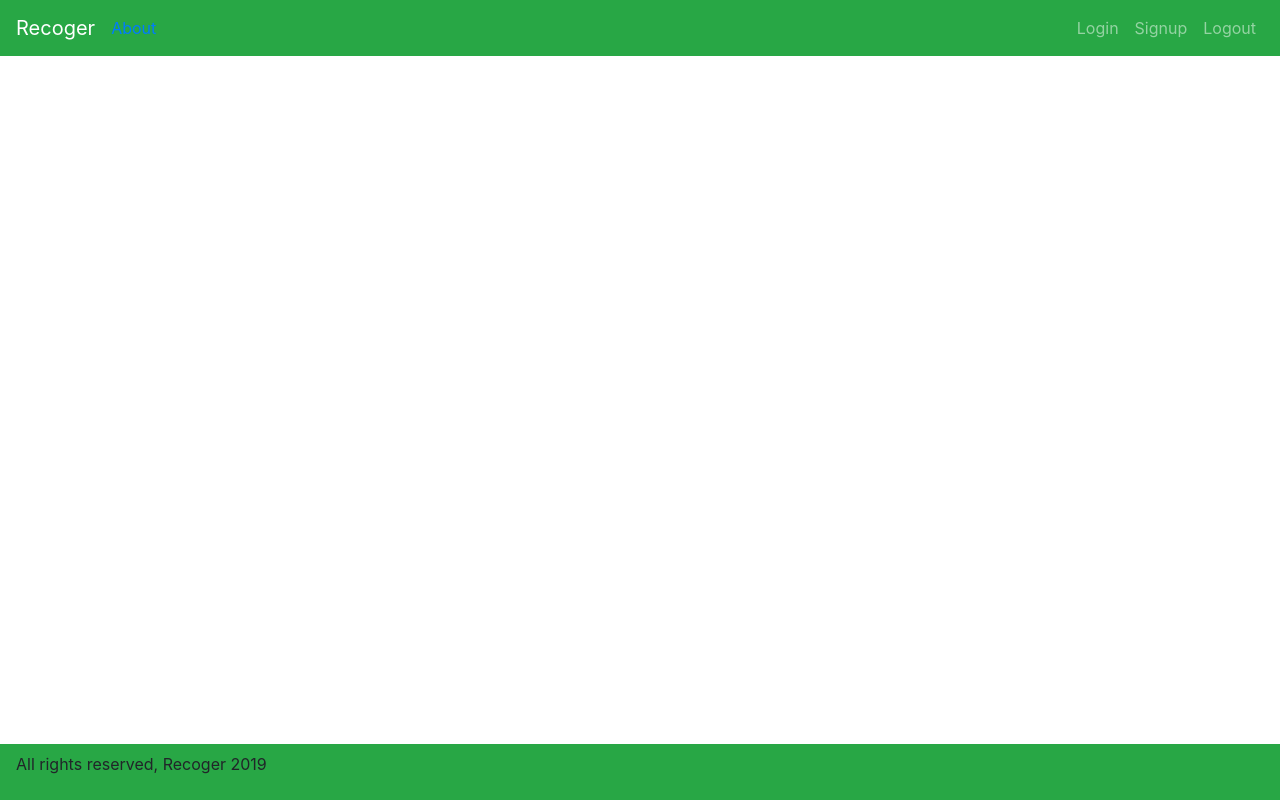
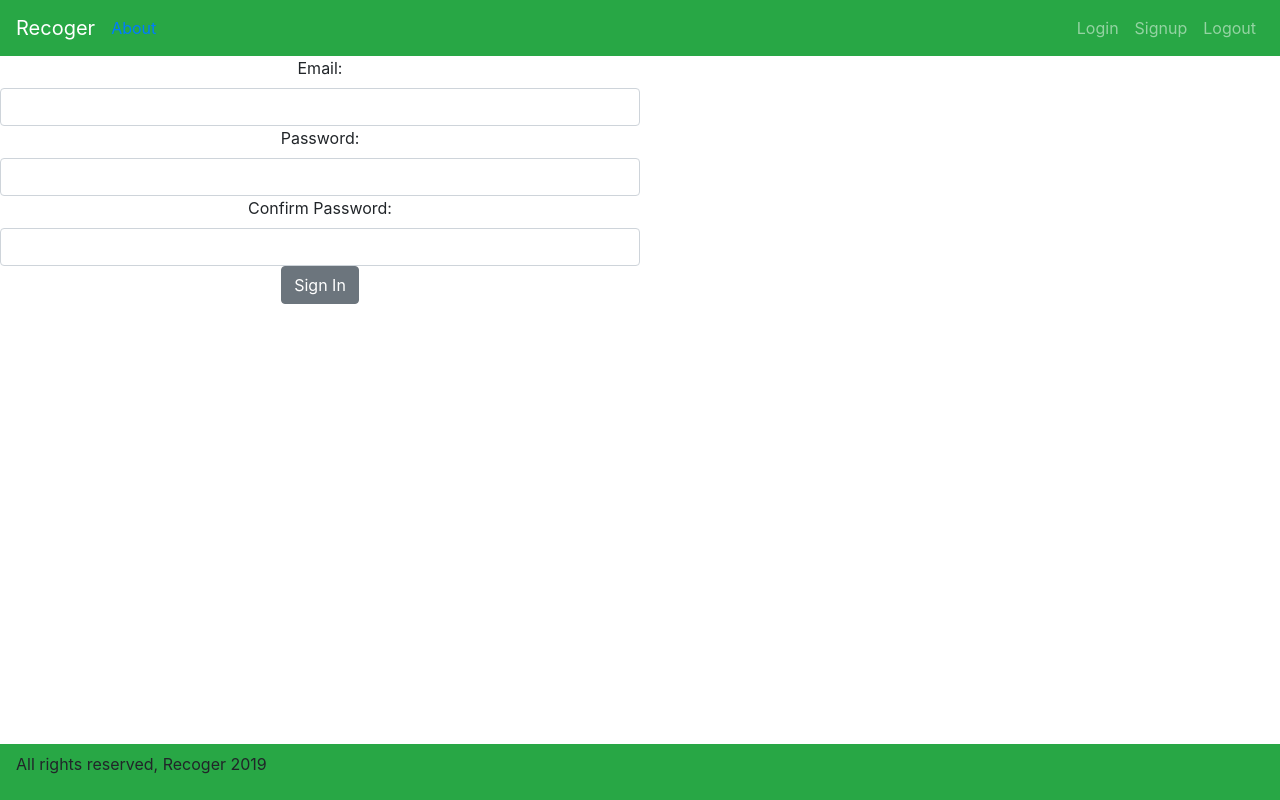
Before and after one commit to thebookofjedediah/recoger, a React (Create React App) app in the folder client/: page /sign-up-form in a window 1280 px wide. Built offline with nearby package versions, Linux system fonts and the light colour scheme.

Commit message:
updating the signup form

```diff
--- a/client/src/App.css
+++ b/client/src/App.css
@@ -40,3 +40,8 @@
   color: #28a745;
   font-style: italic;
 }
+
+/* Sign Up Form */
+.sign-up-form {
+  max-width: 50%;
+}
--- a/client/src/App.js
+++ b/client/src/App.js
@@ -3,6 +3,7 @@ import { Route, Link } from "react-router-dom";
 import "./App.css";
 import Landing from "./components/Landing";
 import About from "./components/About";
+import Signup from "./components/Signup";
 
 class App extends Component {
   render() {
@@ -29,7 +30,7 @@ class App extends Component {
                 </a>
               </li>
               <li class="nav-item">
-                <a class="nav-link" href="#">
+                <a class="nav-link" href="/sign-up-form">
                   Signup
                 </a>
               </li>
@@ -49,6 +50,7 @@ class App extends Component {
         <main>
           <Route exact path="/" component={Landing} />
           <Route exact path="/about" component={About} />
+          <Route exact path="/sign-up-form" component={Signup} />
         </main>
       </div>
     );
--- /dev/null
+++ b/client/src/components/Signup.js
@@ -0,0 +1,75 @@
+import React, { Component } from "react";
+import { Link } from "react-router-dom";
+import {
+  Alert,
+  FormGroup,
+  Form,
+  Label,
+  Input,
+  Button,
+  Container
+} from "reactstrap";
+import axios from "axios";
+
+class Signup extends Component {
+  constructor(props) {
+    super(props);
+    this.state = {
+      email: "",
+      password: "",
+      confirmPassword: ""
+    };
+  }
+
+  createUser(user) {
+    axios.post("/users");
+  }
+
+  handleSubmit = e => {
+    const { email, password, passwordConfirmation } = this.state;
+    e.preventDefault();
+    const user = { email, password, passwordConfirmation };
+    this.props.createUser(user);
+  };
+
+  handleChange = e => {
+    this.setState({
+      [e.target.id]: e.target.value
+    });
+  };
+
+  render() {
+    return (
+      <section className="sign-up-form">
+        <Form onSubmit={this.handleSubmit}>
+          <FormGroup>
+            <Label for="email">Email: </Label>
+            <Input
+              type="email"
+              id="email"
+              value={this.state.content}
+              onChange={this.handleChange}
+            />
+            <Label for="password">Password: </Label>
+            <Input
+              type="password"
+              id="password"
+              value={this.state.content}
+              onChange={this.handleChange}
+            />
+            <Label for="passwordConfirmation">Confirm Password: </Label>
+            <Input
+              type="password"
+              id="passwordConfirmation"
+              value={this.state.content}
+              onChange={this.handleChange}
+            />
+            <Button>Sign In</Button>
+          </FormGroup>
+        </Form>
+      </section>
+    );
+  }
+}
+
+export default Signup;
```
Also changed, not shown: client/package.json (+5 -3 lines), client/src/components/user/Signup.js (deleted, +0 -16 lines), client/src/components/Signin.js (added), client/src/components/user/Signin.js (deleted), 1 other file (tests, documents, lock files or other folders).
